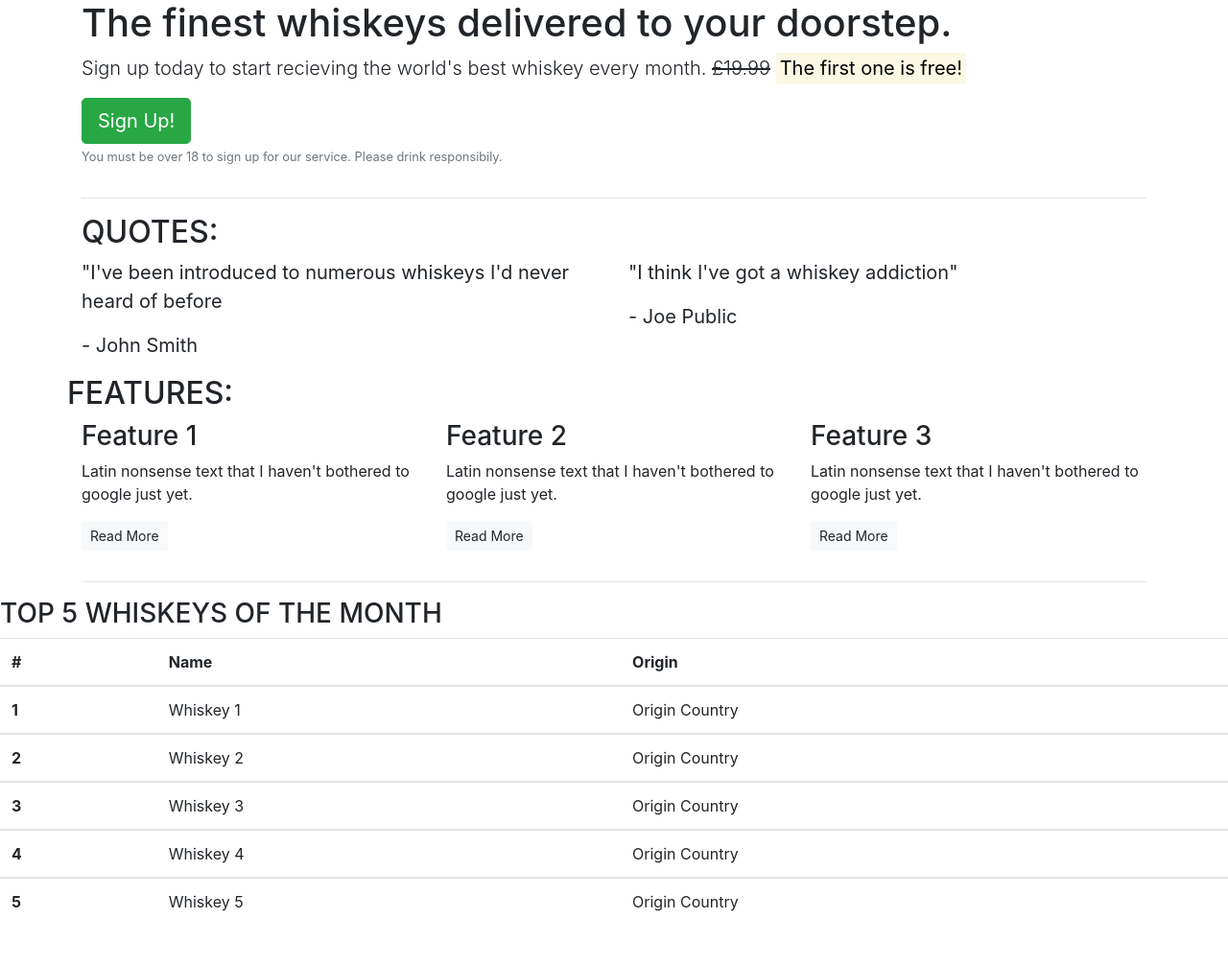
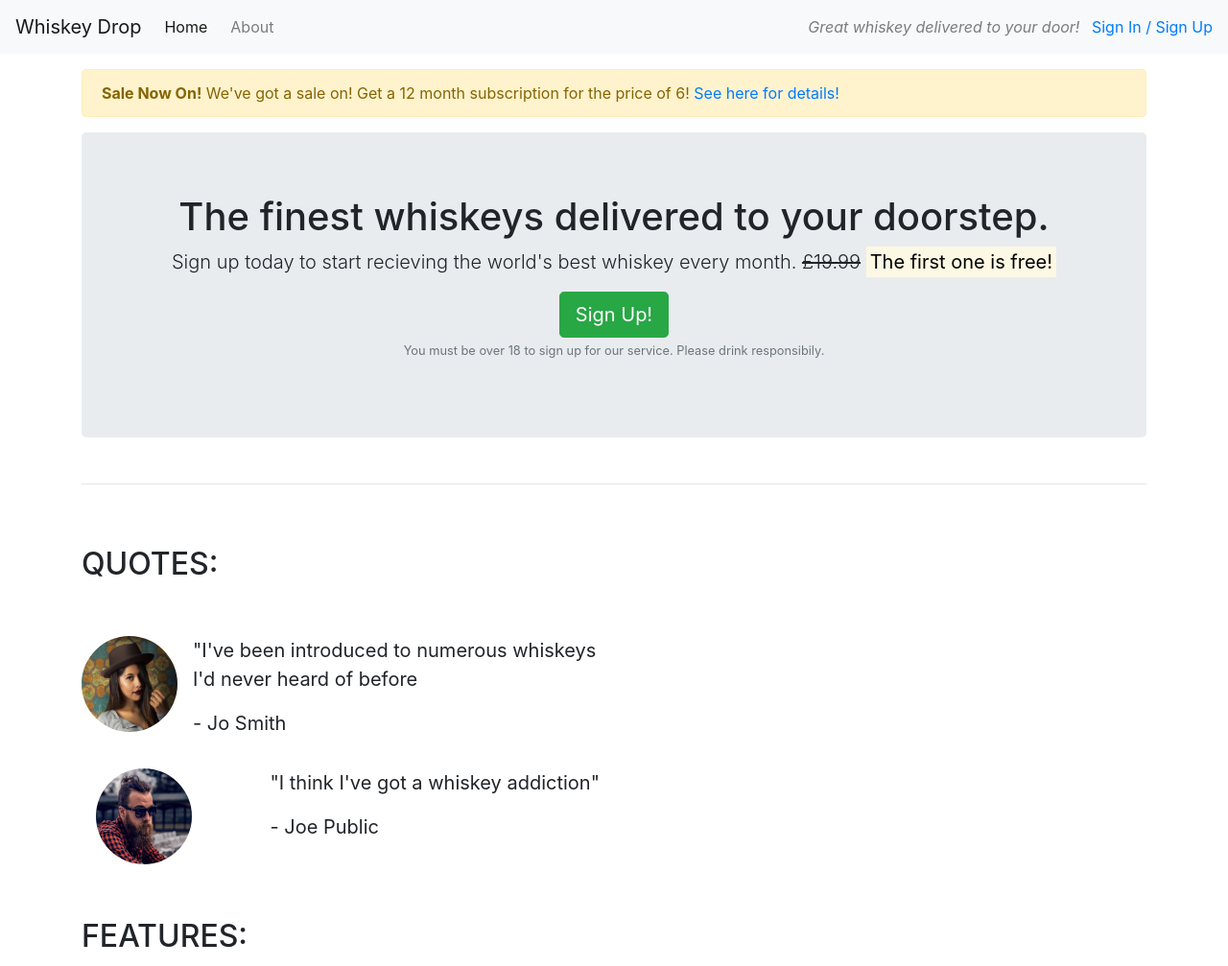
Before and after one commit to seanbrindley17/Bootstrap4-introduction-project, a plain HTML site: page index.html in a window 1280 px wide. Shown: the top 1007 px of the page at 96% size. Before the commit the page ends 980 px from the top, so only its background shows below. Drawn offline with nearby package versions, Linux system fonts and the light colour scheme.

Commit message:
feat: added more bootstrap css to index page

```diff
--- a/index.html
+++ b/index.html
@@ -6,15 +6,38 @@
     <title>Whiskey Drop | Taste a new whiskey every month!</title>
     <link rel="stylesheet" href="https://cdn.jsdelivr.net/npm/bootstrap@4.5.3/dist/css/bootstrap.min.css" integrity="sha384-TX8t27EcRE3e/ihU7zmQxVncDAy5uIKz4rEkgIXeMed4M0jlfIDPvg6uqKI2xXr2" crossorigin="anonymous">
     <script src="https://cdn.jsdelivr.net/npm/bootstrap@4.5.3/dist/js/bootstrap.bundle.min.js" integrity="sha384-ho+j7jyWK8fNQe+A12Hb8AhRq26LrZ/JpcUGGOn+Y7RsweNrtN/tE3MoK7ZeZDyx" crossorigin="anonymous"></script>
+    <script src="https://kit.fontawesome.com/93bf08fb10.js" crossorigin="anonymous"></script>
     <link rel="stylesheet" href="assets/style.css">
 </head>
 <body>
-    <article class="container">
+    <nav class="navbar navbar-light bg-light navbar-expand-sm">
+        <a href="#" class="navbar-brand">Whiskey Drop</a>
+        <ul class="navbar-nav mr-auto">
+            <li class="active nav-item mr-2"><a href="/about" class="nav-link">Home</a></li>
+            <li class="nav-item mr-2"><a href="login" class="nav-link">About</a></li>
+            <li class="nav-item mr-2 d-block d-sm-none"><a href="login" class="nav-link">Sign In / Sign Up</a></li>
+        </ul>
+        <div class="d-none d-md-block">
+            <p class="navbar-text my-auto mr-2"><i>Great whiskey delivered to your door!</i></p>
+            <a href="/login">Sign In / Sign Up</a>
+        </div>
+    </nav>
+    <article class="container mt-3">
+        <div class="row d-none d-sm-block">
+            <div class="col-12">
+                <div class="alert alert-warning">
+                    <strong>Sale Now On!</strong> We've got a sale on! Get a 12 month subscription for the price of 6! <a href="">See here for details!</a>
+                </div>
+            </div>
+        </div>
         <div class="row">
             <div class="col-12">
-                <section class="callout">
+                <section class="callout jumbotron text-center">
                     <h1>The finest whiskeys delivered to your doorstep.</h1>
-                    <p class="lead">Sign up today to start recieving the world's best whiskey every month. <s>£19.99</s> <strong><mark>The first one is free!</mark></strong></p>
+                    <p class="lead">Sign up today to start recieving the world's best whiskey every month.
+                        <s class="d-none d-sm-inline">£19.99</s>
+                        <span class="d-inline d-sm-none"><br></span>
+                        <strong><mark>The first one is free!</mark></strong></p>
                     <button class="btn btn-success btn-lg">Sign Up!</button>
                     <p class="text-muted"><small>You must be over 18 to sign up for our service. Please drink responsibily.</small></p>
                 </section>
@@ -26,35 +49,50 @@
 
         <section class="quotes">
             <div class="row">
-                <div class="col-12">
+                <div class="col-12 my-5">
                     <h2 class="text-uppercase">Quotes:</h2>
                 </div>
             </div>
             <div class="row">
                 <div class="col-12 col-md-6">
+                    <div class="media">
+                        <div class="d-none d-sm-block">
+                          <img src="images/girl-image.png" alt="" class="rounded-circle mr-3" height="100" width="100">
+                        </div>
+                        <div class="media-body"></div>
                             <blockquote class="blockquote">
                                 <p>"I've been introduced to numerous whiskeys I'd never heard of before</p>
-                        <p>- John Smith</p>
+                                <p>- Jo Smith</p>
                             </blockquote>
                         </div>
+                    </div>
+                </div>
                 <div class="col-12 col-md-6">
+                    <div class="media">
+                        <div class="d-none d-sm-block">
+                            <img src="images/guy-image.png" alt="" class="rounded-circle mr-3" height="100" width="100">
+                        </div>
+                        <div class="media-body"></div>
                             <blockquote class="blockquote">
                                 <p>"I think I've got a whiskey addiction"</p>
                                 <p>- Joe Public</p>
                             </blockquote>
                         </div>
                     </div>
+                </div>
+            </div>
         </section>
 
         <section class="features">
             <div class="row">
-
+                <div class="col-12 my-5">
                     <h2 class="text-uppercase">Features: </h2>
+                </div>
             </div>
             <div class="row">
                 <div class="col-12 col-md-6 col-lg-4">
                     <div class="feature">
-                        <h3>Feature 1</h3>
+                        <h3><i class="fa-solid fa-gift d-none d-sm-inline"></i> Feature 1 <span class="badge badge-success">NEW!</span></h3>
                         <p>Latin nonsense text that I haven't bothered to google just yet.</p>
                         <p><a href="" class="btn btn-sm btn-light">Read More</a></p>
                     </div>
@@ -62,7 +100,7 @@
 
                 <div class="col-12 col-md-6 col-lg-4">
                     <div class="feature">
-                        <h3>Feature 2</h3>
+                        <h3><i class="fa-solid fa-credit-card d-none d-sm-inline"></i> Feature 2</h3>
                         <p>Latin nonsense text that I haven't bothered to google just yet.</p>
                         <p><a href="" class="btn btn-sm btn-light">Read More</a></p>
                     </div>
@@ -70,7 +108,7 @@
 
                 <div class="col-12 d-md-none d-lg-block col-lg-4">
                     <div class="feature">
-                        <h3>Feature 3</h3>
+                        <h3><i class="fa-solid fa-circle-xmark d-none d-sm-inline"></i> Feature 3</h3>
                         <p>Latin nonsense text that I haven't bothered to google just yet.</p>
                         <p><a href="" class="btn btn-sm btn-light">Read More</a></p>
                     </div>
```
Also changed, not shown: images/girl-image.png (added), images/guy-image.png (added), 1 other file. Lines whose indentation alone changed are shown as unchanged.
